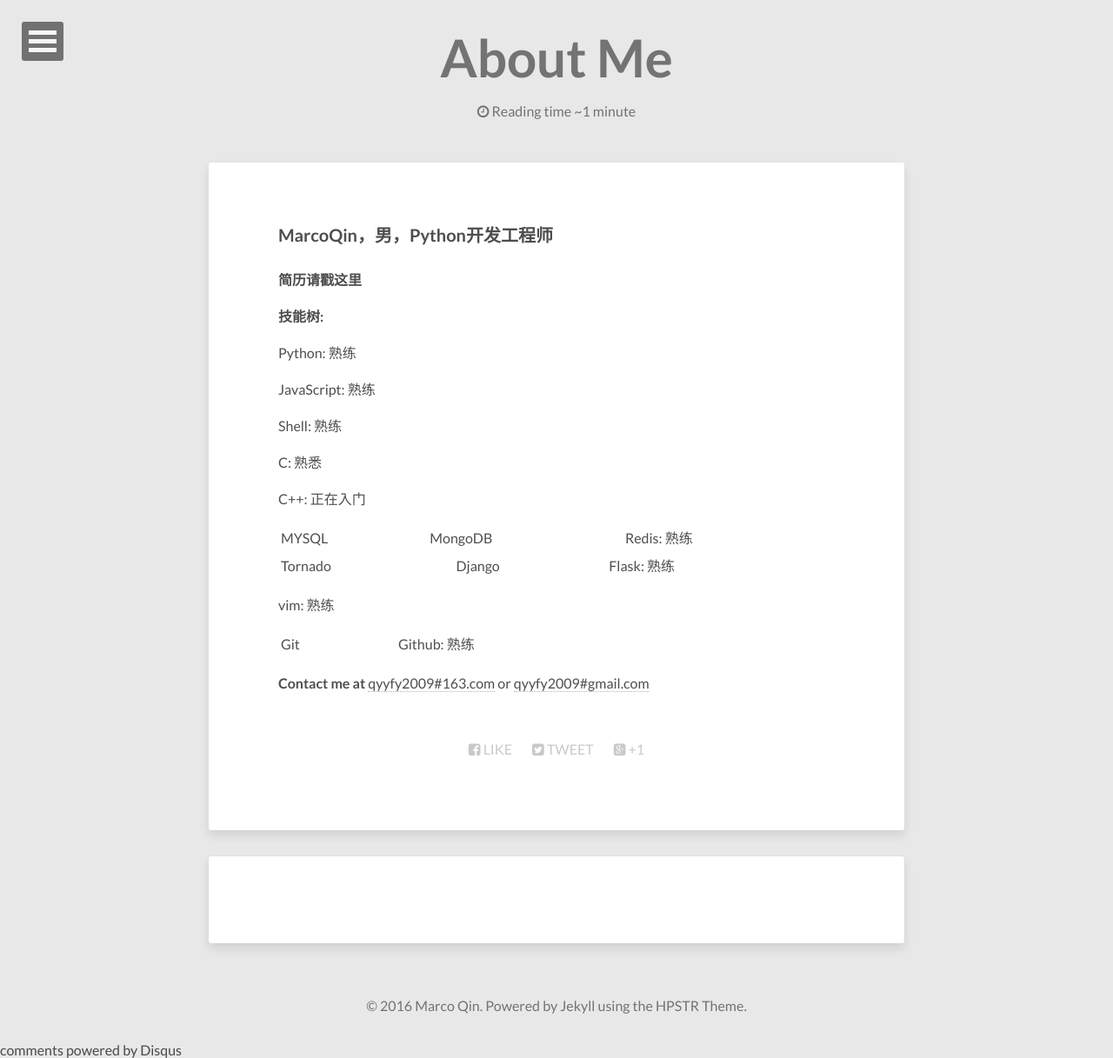
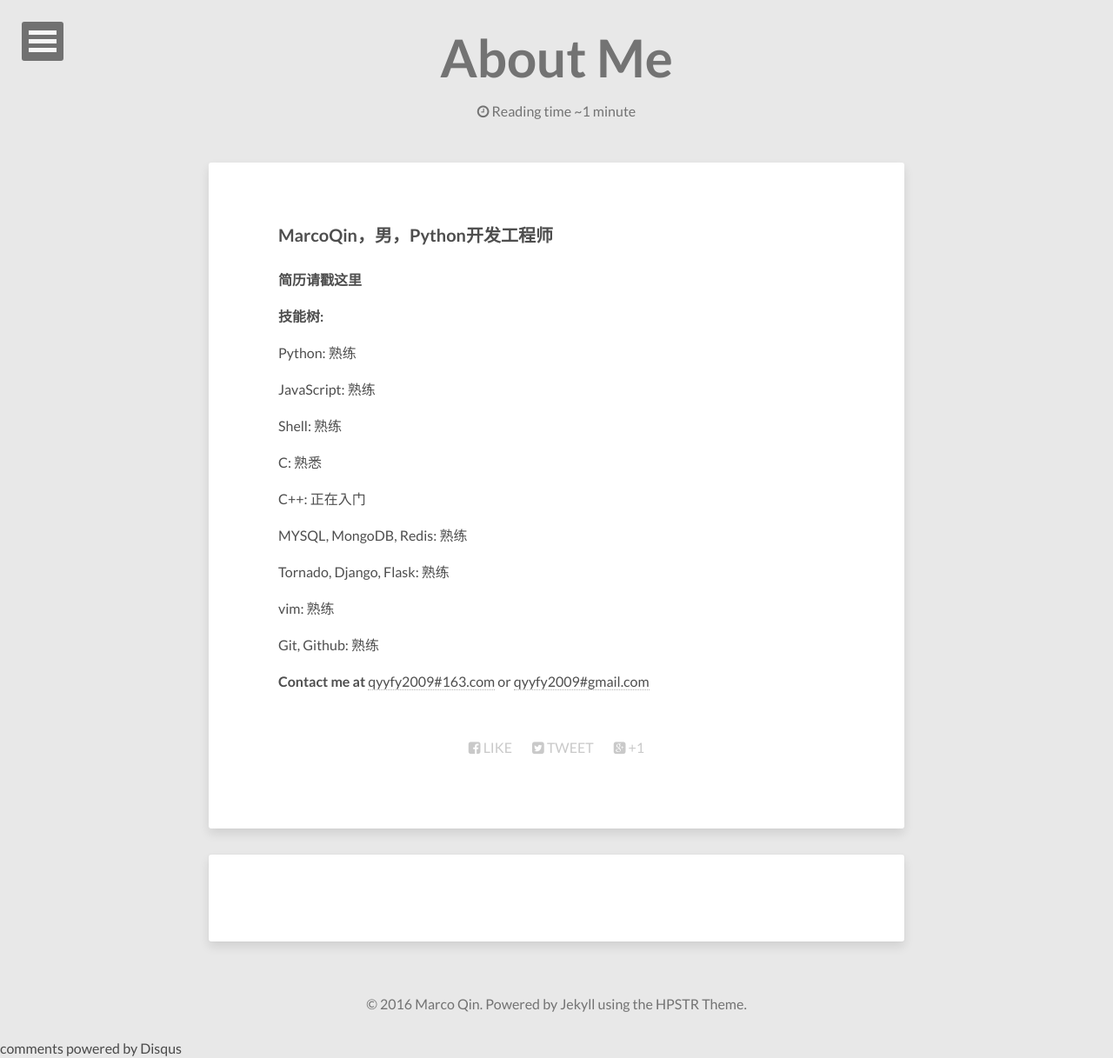
Before and after one commit to MarcoQin/MarcoQin.github.io, a Jekyll site: the page built from about.md, in a window 1280 px wide. Shown: the whole page at 87% size. Built offline with Jekyll 4.4.1, drawn with Linux system fonts in a browser that asks for light colours; nearby versions of some CDN libraries; comment, search, counter and statistics services are not loaded.

Commit message:
fix table

```diff
--- a/about.md
+++ b/about.md
@@ -20,12 +20,12 @@ C: 熟悉
 
 C++: 正在入门
 
-MYSQL|MongoDB|Redis: 熟练
+MYSQL, MongoDB, Redis: 熟练
 
-Tornado|Django|Flask: 熟练
+Tornado, Django, Flask: 熟练
 
 vim: 熟练
 
-Git|Github: 熟练
+Git, Github: 熟练
 
 **Contact me at**  [qyyfy2009#163.com](mailto:qyyfy2009#163.com) or [qyyfy2009#gmail.com](mailto:qyyfy2009#gmail.com)
```
